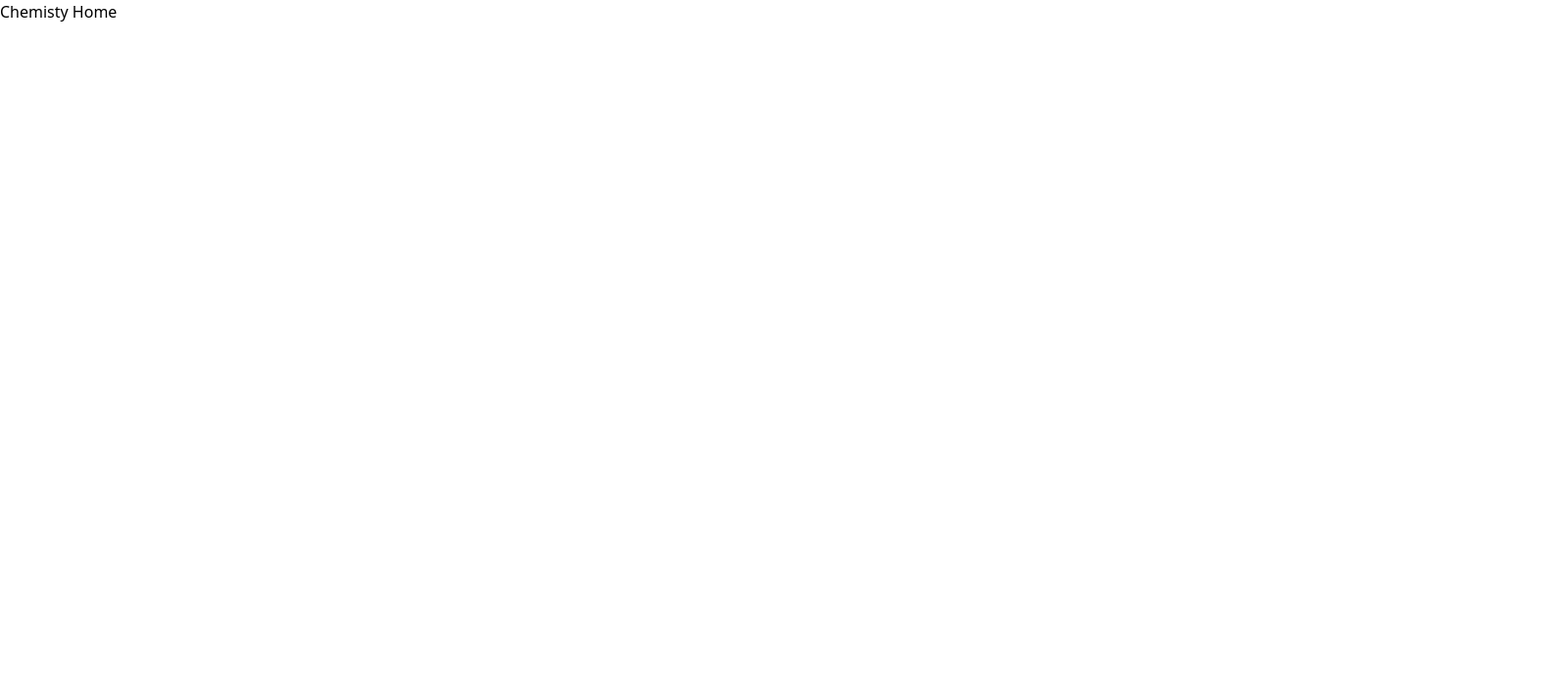
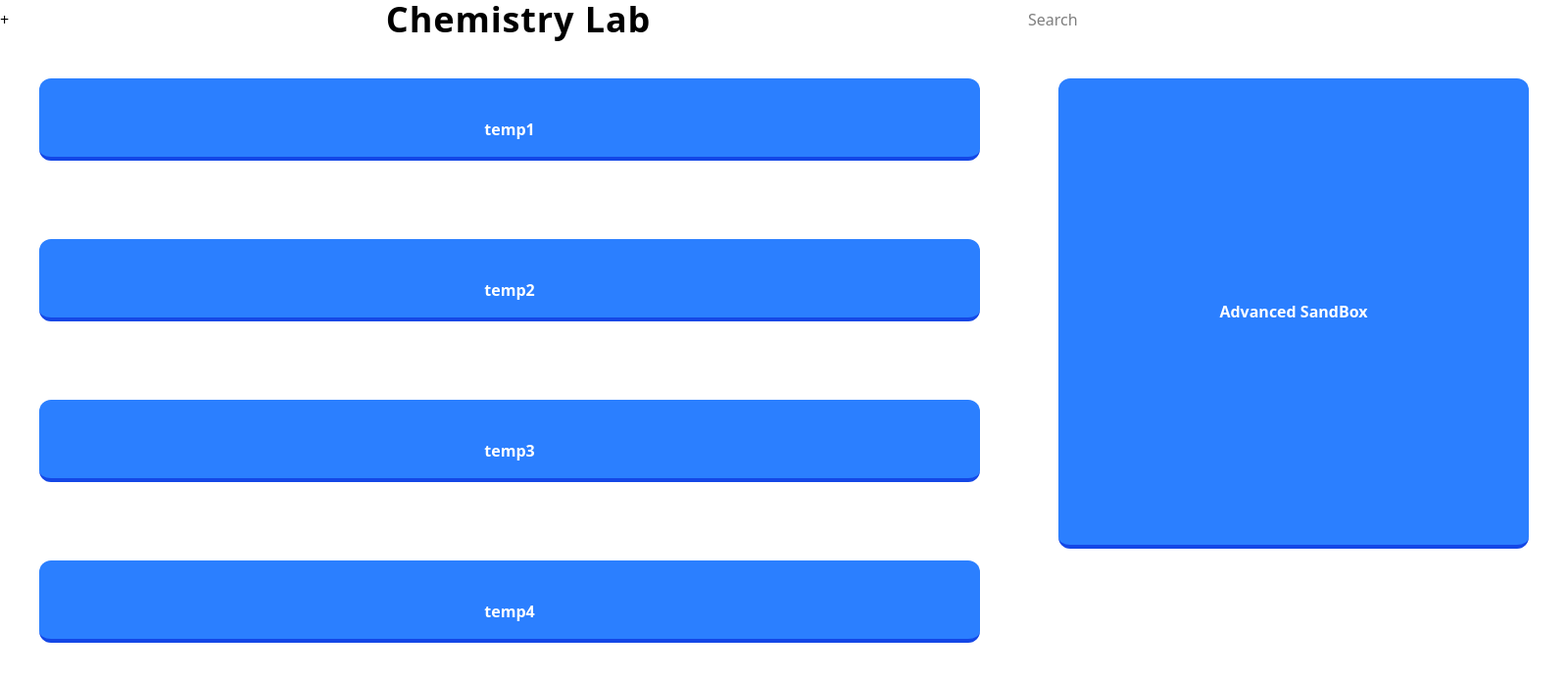
Before and after one commit to Praful-B/home-lab, a React (Vite) app in the folder home-lab/: page /chemistryHome in a window 1280 px wide. Shown: the top 694 px of the page at 98% size, 1600 px wide, since content can reach past the window. Built offline with nearby package versions, Linux system fonts and the light colour scheme.

Commit message:
added base static page template, need to start working on Experiments.

```diff
--- /dev/null
+++ b/home-lab/src/assets/data/commonChemistryExperiments.ts
@@ -0,0 +1,22 @@
+export const commonChemistryExperiments = [
+  {
+    name: "temp1",
+    title: "BEEE",
+    difficulty: "basic",
+  },
+  {
+    name: "temp2",
+    title: "classical Physics",
+    difficulty: "basic",
+  },
+  {
+    name: "temp3",
+    title: "Optics and reflections",
+    difficulty: "basic",
+  },
+  {
+    name: "temp4",
+    title: "magnets",
+    level: "basics",
+  },
+];
--- a/home-lab/src/components/DefaultExpeimentButton.tsx
+++ b/home-lab/src/components/DefaultExpeimentButton.tsx
@@ -1,6 +1,6 @@
 import { useNavigate } from "react-router-dom";
 import type ButtonProps from "../types/ButtonProps";
-
+// TODO: Rewrite the entire Component
 export default function DefaultExperimentButton(props: ButtonProps) {
   // const b_width: number = props.b_height;
   // const b_height: number = props.b_height;
@@ -16,7 +16,9 @@ export default function DefaultExperimentButton(props: ButtonProps) {
     <div className="p-10 ">
       <button
         type="button"
-        onClick={() => {navigate(props.to)}}
+        onClick={() => {
+          navigate(props.to);
+        }}
         className={`bg-blue-500 hover:bg-blue-400 text-white font-bold p-10
           ${sizeClasses[props.b_type]}
           border-b-4 border-blue-700 hover:border-blue-500 rounded-xl `}
--- a/home-lab/src/pages/ChemistryHome.tsx
+++ b/home-lab/src/pages/ChemistryHome.tsx
@@ -1,7 +1,31 @@
+import { commonChemistryExperiments } from "../assets/data/commonChemistryExperiments";
+import DefaultExperimentButton from "../components/DefaultExpeimentButton";
+import NavBar from "../components/NavBar";
+
 function ChemistryHome() {
   return (
     <>
-      <h1>Chemisty Home</h1>
+      <div>
+        <NavBar currentPage="ChemistryHome" />
+      </div>
+      <div className="flex">
+        <div>
+          {commonChemistryExperiments.map((exp) => (
+            <DefaultExperimentButton
+              text={exp.name}
+              b_type="rectangle"
+              to="/"
+            />
+          ))}
+        </div>
+        <div>
+          <DefaultExperimentButton
+            b_type="b_square"
+            to="/"
+            text="Advanced SandBox"
+          />
+        </div>
+      </div>
     </>
   );
 }
--- a/home-lab/src/pages/PhysicsHome.tsx
+++ b/home-lab/src/pages/PhysicsHome.tsx
@@ -5,10 +5,27 @@ import NavBar from "../components/NavBar";
 function PhysicsHome() {
   return (
     <>
-      <NavBar currentPage="PhysicsHome" />
-      {commonPhysicsExperiments.map((exp) => (
-        <DefaultExperimentButton text={exp.name} b_type="rectangle" to="/" />
-      ))}
+      <div>
+        <NavBar currentPage="PhysicsHome" />
+      </div>
+      <div className="flex">
+        <div>
+          {commonPhysicsExperiments.map((exp) => (
+            <DefaultExperimentButton
+              text={exp.name}
+              b_type="rectangle"
+              to="/"
+            />
+          ))}
+        </div>
+        <div>
+          <DefaultExperimentButton
+            b_type="b_square"
+            to="/"
+            text="Advanced SandBox"
+          />
+        </div>
+      </div>
     </>
   );
 }
--- a/home-lab/src/types/ButtonProps.tsx
+++ b/home-lab/src/types/ButtonProps.tsx
@@ -1,5 +1,5 @@
 export default interface ButtonProps {
   text: string;
-  b_type: string; //
+  b_type: "rectangle" | "b_square";
   to: string;
 }
```
